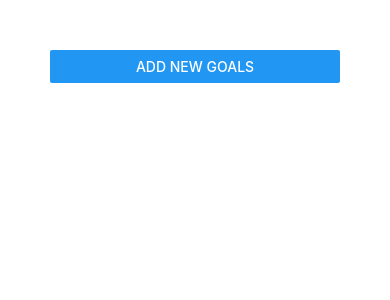
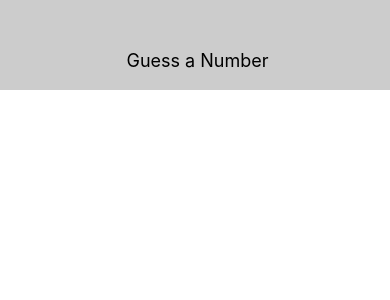
Before and after one commit to nitin1259/react-native-app, a React Native app: screen / in a window 390 px wide. Shown: the top 300 px of the page. Built offline with nearby package versions, Linux system fonts and the light colour scheme.

Commit message:
added a custom header component

```diff
--- a/App.js
+++ b/App.js
@@ -1,6 +1,9 @@
 import React from "react";
-import HomepageBasics from "./components/goals/HomepageBasics";
+import HomePageGuessApp from "./components/guessApp/HomePageGuessApp";
+// import HomepageBasics from "./components/goals/HomepageBasics";
 
 export default function App() {
-  return <HomepageBasics />;
+  // return <HomepageBasics />;
+
+  return <HomePageGuessApp />;
 }
--- /dev/null
+++ b/components/guessApp/Header.js
@@ -0,0 +1,27 @@
+import React from "react";
+import { View, Text, StyleSheet } from "react-native";
+
+const Header = (props) => {
+  return (
+    <View style={styles.header}>
+      <Text style={styles.headerTitle}> {props.title}</Text>
+    </View>
+  );
+};
+
+const styles = StyleSheet.create({
+  header: {
+    width: "100%",
+    height: 90,
+    paddingTop: 30,
+    alignItems: "center",
+    justifyContent: "center",
+    backgroundColor: "#ccc",
+  },
+  headerTitle: {
+    fontSize: 18,
+    color: "black",
+  },
+});
+
+export default Header;
--- /dev/null
+++ b/components/guessApp/HomePageGuessApp.js
@@ -0,0 +1,17 @@
+import React from "react";
+import { View, StyleSheet } from "react-native";
+import Header from "./Header";
+
+export default function HomePageGuessApp() {
+  return (
+    <View style={styles.screen}>
+      <Header title={"Guess a Number"} />
+    </View>
+  );
+}
+
+const styles = StyleSheet.create({
+  screen: {
+    flex: 1,
+  },
+});
```
